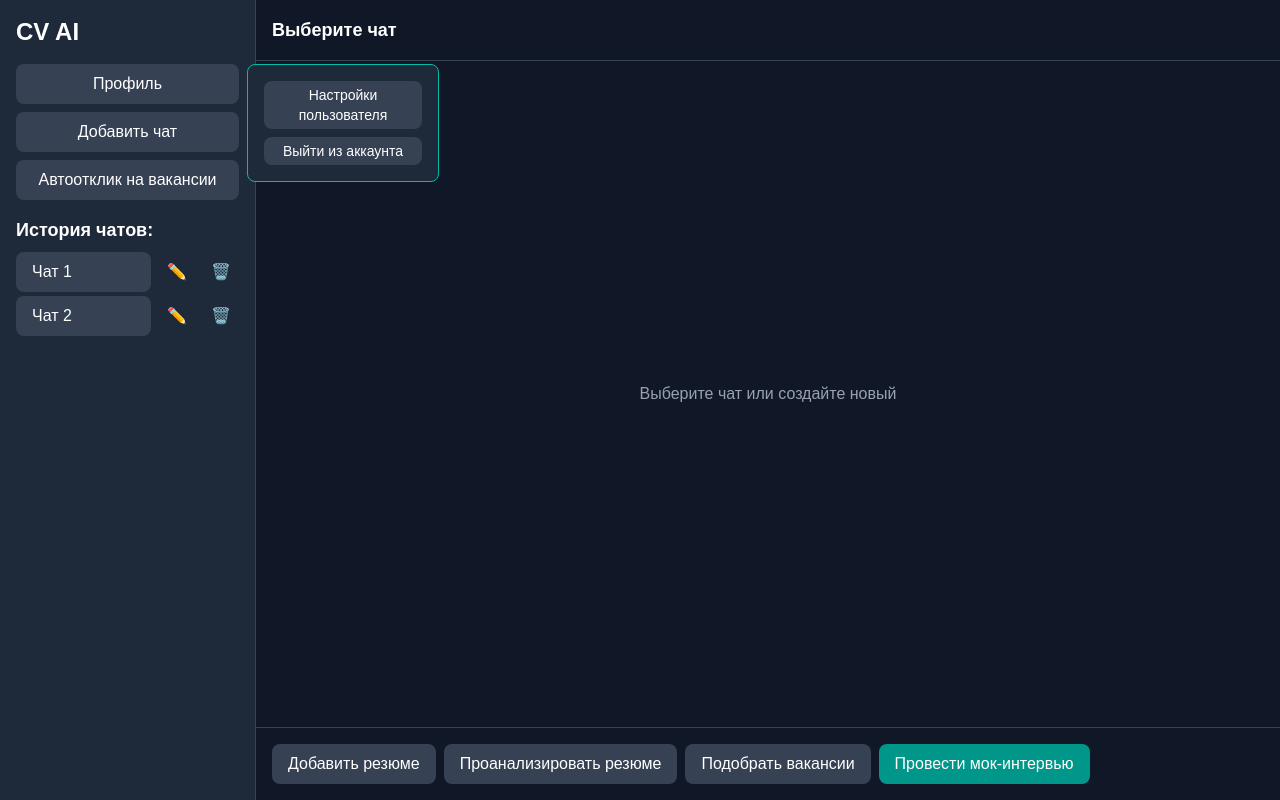
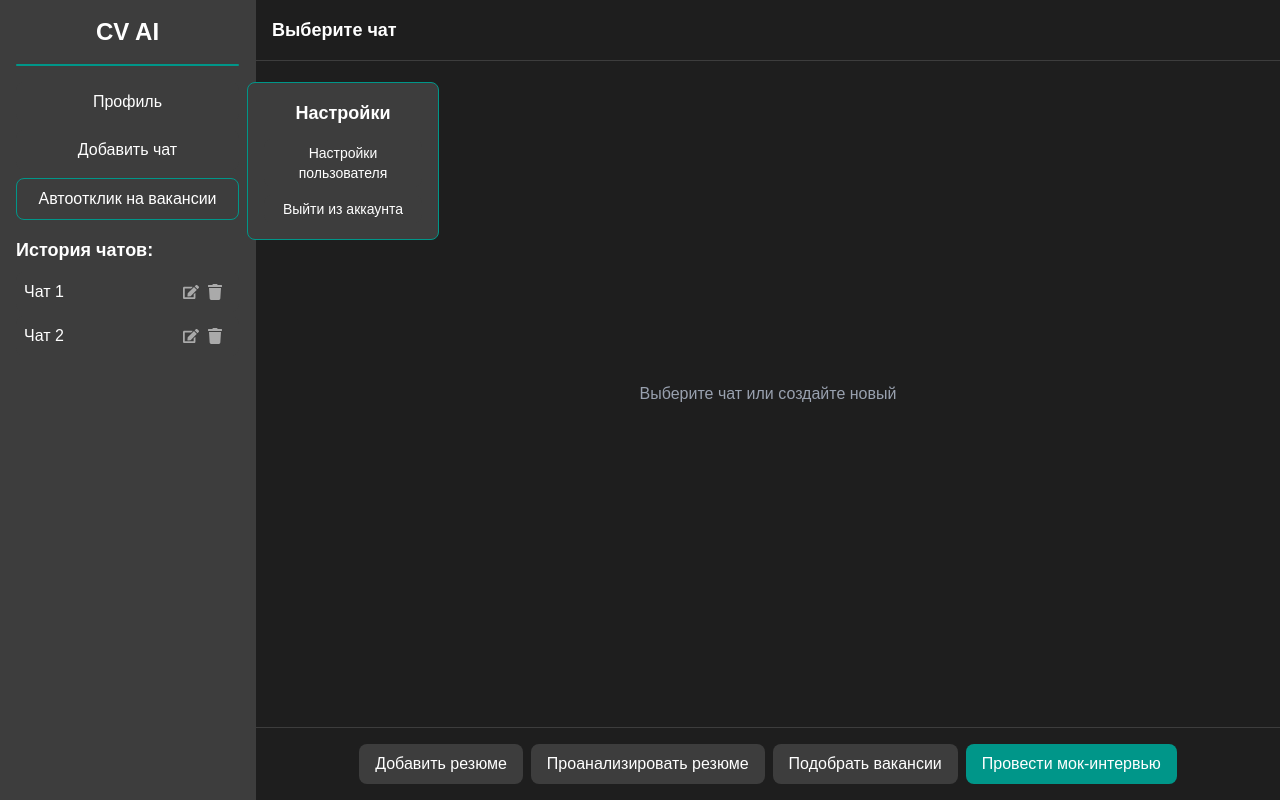
Before and after one commit to Alcoaster/CV_AI_project, a Next.js app in the folder frontend/: page / in a window 1280 px wide. Both pictures are taken after a click on the button "Профиль". Built offline with nearby package versions, Linux system fonts and the light colour scheme.

Commit message:
Стилизовал основную страницу

```diff
--- a/frontend/pages/index.js
+++ b/frontend/pages/index.js
@@ -1,5 +1,6 @@
 import { useState, useRef } from 'react';
 import { useRouter } from 'next/router';
+import { FaCheck, FaTimes, FaEdit, FaTrash } from 'react-icons/fa';
 
 export default function Home() {
   const router = useRouter();
@@ -12,10 +13,11 @@ export default function Home() {
   const [userInput, setUserInput] = useState('');
   const [editingChatId, setEditingChatId] = useState(null);
   const [editingChatName, setEditingChatName] = useState('');
+  const [deletingChatId, setDeletingChatId] = useState(null); // Состояние для режима удаления
   const [selectedResume, setSelectedResume] = useState(null);
-  const [showProfileDropdown, setShowProfileDropdown] = useState(false); // Состояние для выпадающего окна
+  const [showProfileDropdown, setShowProfileDropdown] = useState(false);
   const fileInputRef = useRef(null);
-  const profileButtonRef = useRef(null); // Ref для кнопки "Профиль"
+  const profileButtonRef = useRef(null);
 
   const handleAddChat = () => {
     const newChat = {
@@ -39,6 +41,7 @@ export default function Home() {
       setCurrentChatId(updatedChats.length ? updatedChats[0].id : null);
       setShowMockInterviewInput(false);
     }
+    setDeletingChatId(null); // Сбрасываем режим удаления
   };
 
   const handleEditChatName = (chatId, currentName) => {
@@ -54,6 +57,19 @@ export default function Home() {
     setChats(updatedChats);
     setEditingChatId(null);
     setEditingChatName('');
+  };
+
+  const handleCancelEdit = () => {
+    setEditingChatId(null);
+    setEditingChatName('');
+  };
+
+  const handleStartDelete = (chatId) => {
+    setDeletingChatId(chatId);
+  };
+
+  const handleCancelDelete = () => {
+    setDeletingChatId(null);
   };
 
   const startMockInterview = () => {
@@ -123,53 +139,48 @@ export default function Home() {
     fileInputRef.current.click();
   };
 
-  // Функция для открытия/закрытия выпадающего окна профиля
   const toggleProfileDropdown = () => {
     setShowProfileDropdown(!showProfileDropdown);
   };
 
-  // Функция для перехода на страницу настроек
   const handleSettings = () => {
     setShowProfileDropdown(false);
     router.push('/settings');
   };
 
-  // Функция для выхода из аккаунта
   const handleLogout = () => {
     setShowProfileDropdown(false);
-    router.push('/login'); // Изменено с /api/login на /login
+    router.push('/login');
   };
 
   return (
-    <div className="flex h-screen bg-gray-900 text-white">
+    <div className="flex h-screen bg-[#1E1E1E] text-white">
       {/* Боковая панель */}
-      <div className="w-64 p-4 bg-gray-800 border-r border-gray-700">
-        <h1 className="text-2xl font-bold mb-4">CV AI</h1>
+      <div className="w-64 p-4 bg-[#3D3D3D] border-r border-[#3D3D3D]">
+        <h1 className="text-2xl text-center font-bold mb-4">CV AI</h1>
+        <div className="h-0.5 bg-teal-600 rounded-full mb-4 relative"></div>
         <div className="space-y-2">
           <div className="relative">
             <button
               ref={profileButtonRef}
               onClick={toggleProfileDropdown}
-              className="w-full py-2 px-4 bg-gray-700 rounded-lg hover:bg-gray-600 transition-colors"
+              className="w-full py-2 px-4 bg-[#3D3D3D] rounded-lg hover:bg-[#4E4E4E] transition-colors cursor-pointer"
             >
               Профиль
             </button>
-            {/* Выпадающее окно профиля */}
             {showProfileDropdown && (
-              <div
-                className="absolute left-full top-0 ml-2 w-48 bg-gray-800 p-4 rounded-lg border border-teal-500 z-50"
-              >
-
+              <div className="absolute left-full top-0 ml-2 w-48 bg-[#3D3D3D] p-4 rounded-lg border border-teal-600 z-50 profile-dropdown">
+                <h2 className="text-lg font-semibold mb-3 text-center">Настройки</h2>
                 <div className="space-y-2">
                   <button
                     onClick={handleSettings}
-                    className="w-full py-1 px-2 bg-gray-700 rounded-lg hover:bg-gray-600 transition-colors text-sm"
+                    className="w-full py-1 px-2 bg-[#3D3D3D] rounded-lg hover:bg-[#4E4E4E] transition-colors text-sm cursor-pointer"
                   >
                     Настройки пользователя
                   </button>
                   <button
                     onClick={handleLogout}
-                    className="w-full py-1 px-2 bg-gray-700 rounded-lg hover:bg-gray-600 transition-colors text-sm"
+                    className="w-full py-1 px-2 bg-[#3D3D3D] rounded-lg hover:bg-[#4E4E4E] transition-colors text-sm cursor-pointer"
                   >
                     Выйти из аккаунта
                   </button>
@@ -179,11 +190,11 @@ export default function Home() {
           </div>
           <button
             onClick={handleAddChat}
-            className="w-full py-2 px-4 bg-gray-700 rounded-lg hover:bg-gray-600 transition-colors"
+            className="w-full py-2 px-4 bg-[#3D3D3D] rounded-lg hover:bg-[#4E4E4E] transition-colors cursor-pointer"
           >
             Добавить чат
           </button>
-          <button className="w-full py-2 px-4 bg-gray-700 rounded-lg hover:bg-gray-600 transition-colors">
+          <button className="w-full py-2 px-4 border border-teal-600 bg-[#3D3D3D] rounded-lg hover:bg-[#4E4E4E] transition-colors cursor-pointer">
             Автоотклик на вакансии
           </button>
         </div>
@@ -192,47 +203,73 @@ export default function Home() {
           <h2 className="text-lg font-semibold mb-2">История чатов:</h2>
           <div className="space-y-1">
             {chats.map((chat) => (
-              <div key={chat.id} className="flex items-center space-x-2">
+              <div key={chat.id} className="relative">
                 {editingChatId === chat.id ? (
-                  <div className="flex-1 flex items-center space-x-2">
-                    <input
-                      type="text"
+                  <div className="flex items-center space-x-2 w-full">
+                    <textarea
                       value={editingChatName}
                       onChange={(e) => setEditingChatName(e.target.value)}
-                      className="flex-1 p-2 bg-gray-700 rounded-lg border border-gray-600 focus:outline-none focus:border-teal-500"
+                      className="flex-1 p-2 bg-[#3D3D3D] rounded-lg border border-[#4E4E4E] focus:outline-none focus:border-teal-600 min-w-0 "
                     />
                     <button
                       onClick={() => handleSaveChatName(chat.id)}
-                      className="p-2 text-teal-500 hover:text-teal-400"
+                      className="p-2 text-[#AAAAAA] hover:text-[#FFFFFF] flex-shrink-0"
                     >
-                      Сохранить
+                      <FaCheck/>
+                    </button>
+                    <button
+                      onClick={handleCancelEdit}
+                      className="p-2 text-[#AAAAAA] hover:text-[#FFFFFF] flex-shrink-0"
+                    >
+                      <FaTimes/>
+                    </button>
+                  </div>
+                ) : deletingChatId === chat.id ? (
+                  <div className="relative">
+                    <button
+                      className="w-full py-2 px-4 text-left rounded-lg bg-[#4E4E4E]"
+                      disabled
+                    >
+                      {chat.name}
+                    </button>
+                    <button
+                      onClick={() => handleDeleteChat(chat.id)}
+                      className="absolute right-10 top-1/2 transform -translate-y-1/2 text-[#AAAAAA] hover:text-[#FFFFFF]"
+                    >
+                      <FaCheck/>
+                    </button>
+                    <button
+                      onClick={handleCancelDelete}
+                      className="absolute right-4 top-1/2 transform -translate-y-1/2 text-[#AAAAAA] hover:text-[#FFFFFF]"
+                    >
+                      <FaTimes/>
                     </button>
                   </div>
                 ) : (
-                  <>
+                  <div className="relative">
                     <button
                       onClick={() => handleSelectChat(chat.id)}
-                      className={`flex-1 py-2 px-4 text-left rounded-lg transition-colors ${
+                      className={`w-full py-2 px-2 text-left rounded-lg transition-colors break-words  ${
                         currentChatId === chat.id
-                          ? 'bg-gray-600'
-                          : 'bg-gray-700 hover:bg-gray-600'
+                          ? 'bg-[#4E4E4E]'
+                          : 'bg-[#3D3D3D] hover:bg-[#4E4E4E]'
                       }`}
                     >
                       {chat.name}
                     </button>
                     <button
                       onClick={() => handleEditChatName(chat.id, chat.name)}
-                      className="p-2 text-yellow-500 hover:text-yellow-400"
+                      className="absolute right-10 top-1/2 transform -translate-y-1/2 text-[#AAAAAA] hover:text-[#FFFFFF]"
                     >
-                      ✏️
+                      <FaEdit/>
                     </button>
                     <button
-                      onClick={() => handleDeleteChat(chat.id)}
-                      className="p-2 text-red-500 hover:text-red-400"
+                      onClick={() => handleStartDelete(chat.id)}
+                      className="absolute right-4 top-1/2 transform -translate-y-1/2 text-[#AAAAAA] hover:text-[#FFFFFF]"
                     >
-                      🗑️
+                      <FaTrash/>
                     </button>
-                  </>
+                  </div>
                 )}
               </div>
             ))}
@@ -242,7 +279,7 @@ export default function Home() {
 
       {/* Основная область */}
       <div className="flex-1 flex flex-col">
-        <div className="p-4 border-b border-gray-700">
+        <div className="p-4 border-b border-[#3D3D3D]">
           <h2 className="text-lg font-semibold">
             {currentChatId
               ? chats.find((chat) => chat.id === currentChatId)?.name
@@ -260,7 +297,7 @@ export default function Home() {
                     key={index}
                     className={`mb-4 p-3 rounded-lg max-w-md ${
                       message.sender === 'ai'
-                        ? 'bg-gray-700 mr-auto'
+                        ? 'bg-[#3D3D3D] mr-auto'
                         : 'bg-teal-600 ml-auto'
                     }`}
                   >
@@ -288,37 +325,37 @@ export default function Home() {
           )}
         </div>
 
-        <div className="p-4 border-t border-gray-700">
+        <div className="p-4 border-t border-[#3D3D3D] flex justify-center">
           {showMockInterviewInput && currentChatId ? (
-            <div className="flex items-center space-x-2">
+            <div className="flex items-center space-x-2 max-w-6xl w-full">
               <form onSubmit={handleSendMessage} className="flex-1 flex items-center space-x-2">
                 <input
                   type="text"
                   value={userInput}
                   onChange={(e) => setUserInput(e.target.value)}
                   placeholder="Введите ответ..."
-                  className="flex-1 p-2 bg-gray-700 rounded-lg border border-gray-600 focus:outline-none focus:border-teal-500"
+                  className="flex-1 p-2 bg-[#3D3D3D] rounded-lg border border-[#4E4E4E] focus:outline-none focus:border-teal-600"
                 />
                 <button
                   type="submit"
-                  className="p-2 bg-teal-600 rounded-lg hover:bg-teal-500 transition-colors"
+                  className="p-2 bg-teal-600 rounded-lg hover:bg-teal-500 transition-colors cursor-pointer"
                 >
                   Отправить
                 </button>
               </form>
               <button
                 onClick={handleEndInterview}
-                className="p-2 bg-red-600 rounded-lg hover:bg-red-500 transition-colors"
+                className="p-2 bg-red-600 rounded-lg hover:bg-red-500 transition-colors cursor-pointer"
               >
                 Завершить интервью
               </button>
             </div>
           ) : (
-            <div className="flex space-x-2">
+            <div className="flex items-center space-x-2">
               <div className="relative">
                 <button
                   onClick={handleAddResume}
-                  className="py-2 px-4 bg-gray-700 rounded-lg hover:bg-gray-600 transition-colors"
+                  className="py-2 px-4 bg-[#3D3D3D] rounded-lg hover:bg-[#4E4E4E] transition-colors cursor-pointer"
                 >
                   Добавить резюме
                 </button>
@@ -330,15 +367,15 @@ export default function Home() {
                   className="hidden"
                 />
               </div>
-              <button className="py-2 px-4 bg-gray-700 rounded-lg hover:bg-gray-600 transition-colors">
+              <button className="py-2 px-4 bg-[#3D3D3D] rounded-lg hover:bg-[#4E4E4E] transition-colors cursor-pointer">
                 Проанализировать резюме
               </button>
-              <button className="py-2 px-4 bg-gray-700 rounded-lg hover:bg-gray-600 transition-colors">
+              <button className="py-2 px-4 bg-[#3D3D3D] rounded-lg hover:bg-[#4E4E4E] transition-colors cursor-pointer">
                 Подобрать вакансии
               </button>
               <button
                 onClick={startMockInterview}
-                className="py-2 px-4 bg-teal-600 rounded-lg hover:bg-teal-500 transition-colors"
+                className="py-2 px-4 bg-teal-600 rounded-lg hover:bg-teal-500 transition-colors cursor-pointer"
                 disabled={!currentChatId}
               >
                 Провести мок-интервью
```
